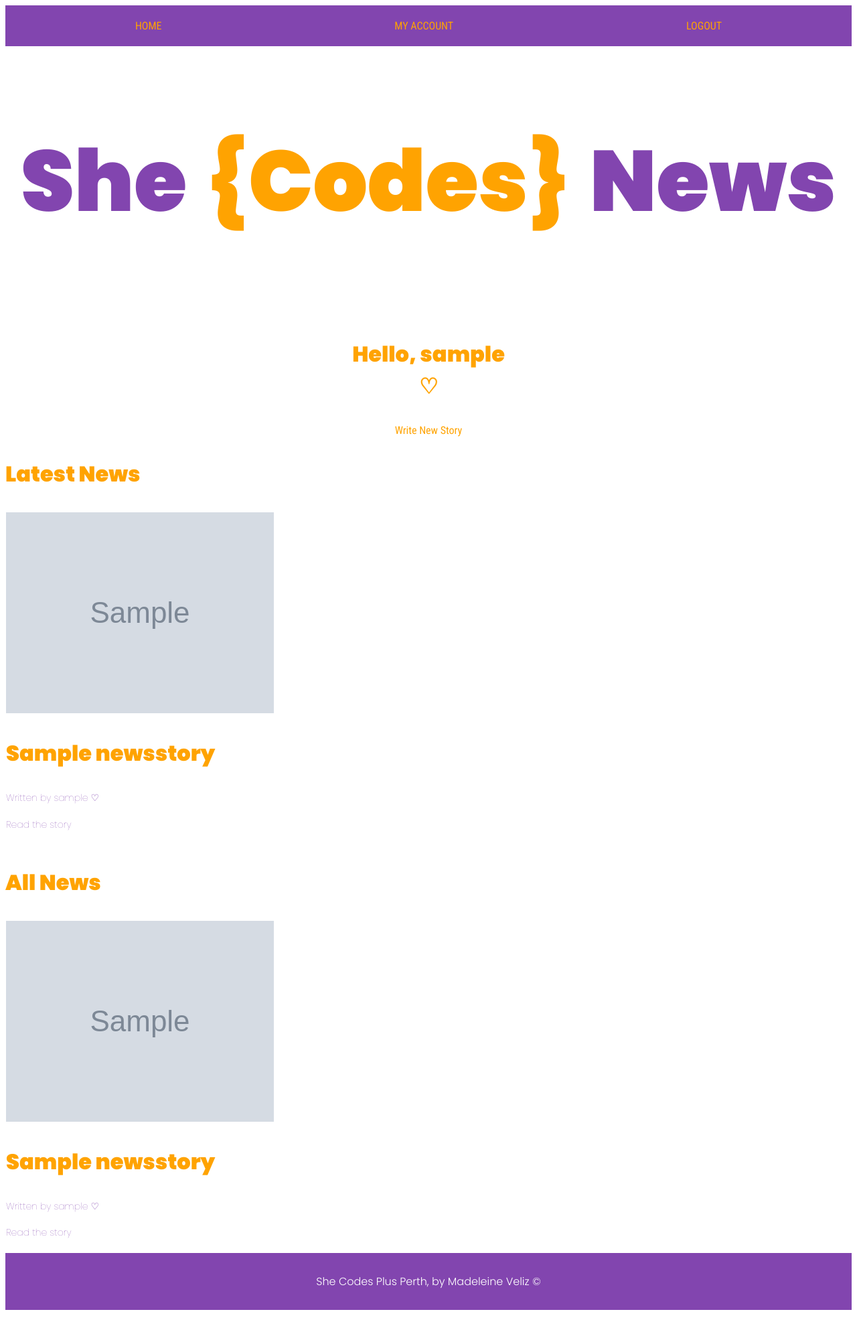
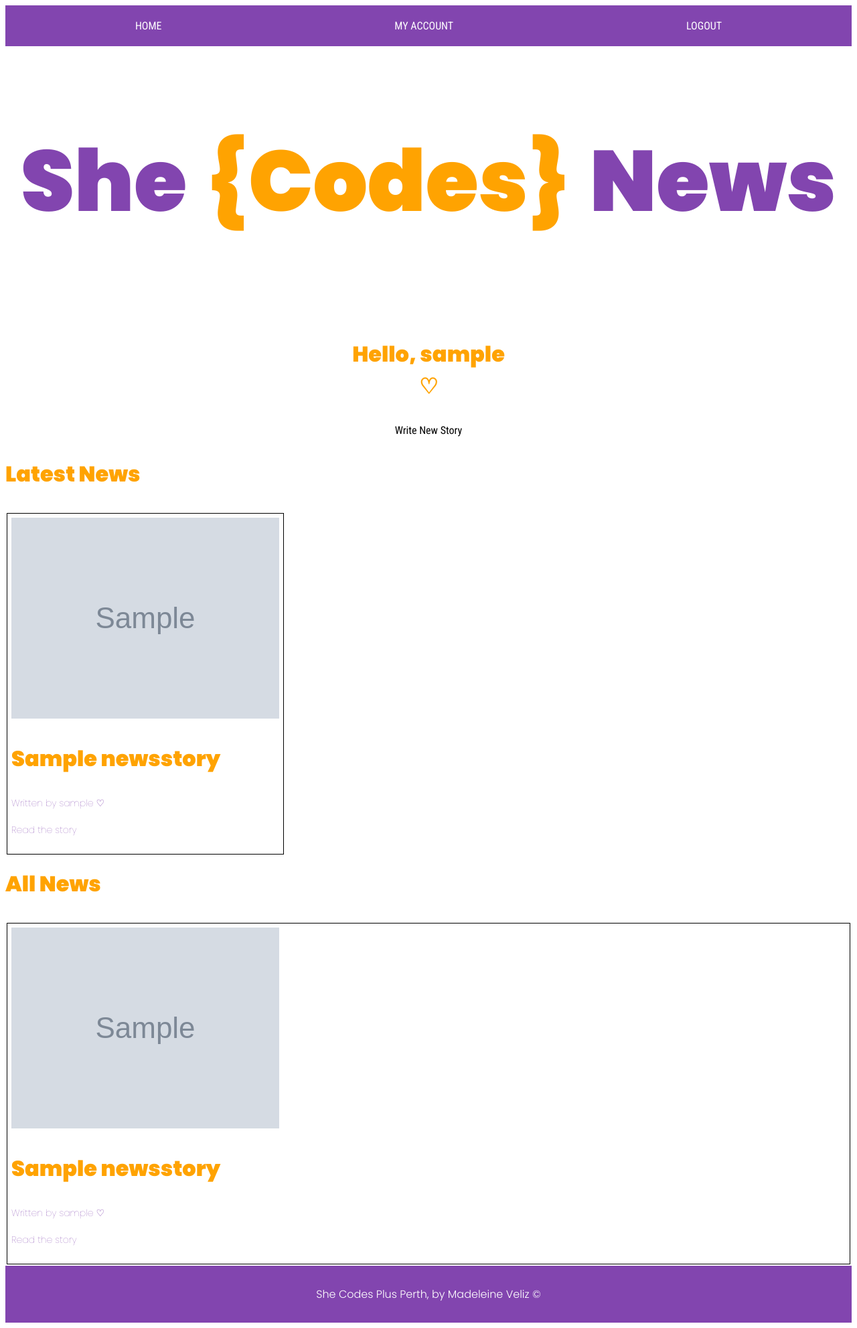
Before and after one commit to SheCodesAus/she-codes-django-news-project-madeleineveliz, a Django app: page /news/ in a window 1280 px wide. Shown: the whole page at 67% size. Before the commit the page ends 1956 px from the top, so only its background shows below. Run offline with Django 4.2, Linux system fonts and the light colour scheme; a user stored in the database is signed in; tables that the repository leaves empty hold one stand-in row (values such as "Sample post"); grey boxes marked "Sample" are stand-in pictures; parts of the project's set-up code (start-up, migrations or seed data) failed here and were passed over.

Commit message:
changed style.css

```diff
--- a/she_codes_news/news/static/news/styles.css
+++ b/she_codes_news/news/static/news/styles.css
@@ -2,9 +2,9 @@
     display: flex;
     flex-wrap: wrap;
     justify-content: space-between;
-    /* margin: 2px;
+    margin: 2px;
     border: 1px solid #000;
-    padding: 5px; */
+    padding: 5px;
 }
 
 .story-card img {
@@ -14,18 +14,18 @@
 }
 
 #latest-stories {
-    /* display: grid; */
-    /* grid-template-columns: 8ch auto; */
-    /* grid-template-rows: 1fr 1fr 1fr; */
-    /* gap: 1px 1px; */
-    /* grid-template-areas: "left-1 right-1" "left-1 right-2" "left-1 right-3"; */
-    /* max-height: 500px; */
+    display: grid;
+    grid-template-columns: 8ch auto;
+    grid-template-rows: 1fr 1fr 1fr;
+    gap: 1px 1px;
+    grid-template-areas: "left-1 right-1" "left-1 right-2" "left-1 right-3";
+    max-height: 500px;
     display: flex;
     flex-wrap: wrap;
     justify-content: space-between;
 }
 
-/* #story-card-1 {
+#story-card-1 {
     grid-area: left-1;
 }
 
@@ -48,9 +48,9 @@
     max-height: 120px;
     width: 100%;
     height: 100%;
-} */
+}
 
-/* #story-card-2 .story-card-text h3,
+#story-card-2 .story-card-text h3,
 #story-card-3 .story-card-text h3,
 #story-card-4 .story-card-text h3 {
     font-size: 16px;
@@ -60,15 +60,15 @@
 #story-card-3 .story-card-text h4,
 #story-card-4 .story-card-text h4 {
     font-size: 12px;
-} */
+}
 
-/* #story-card-2 img,
+#story-card-2 img,
 #story-card-3 img,
 #story-card-4 img {
     width: 33%;
     height: 100%;
     margin-right: 5px;
-} */
+}
 
 #all-stories {
     display: flex;
@@ -81,9 +81,9 @@
     flex-grow: 1;
 }
 
-/* #story-content {
+#story-content {
     text-align: justify;
-} */
+}
 
 #story-content img {
     float: right;
--- a/she_codes_news/static/styles.css
+++ b/she_codes_news/static/styles.css
@@ -81,15 +81,15 @@ a {
     font-weight: 400;
     margin: 1px;
     text-decoration: none;
-    color: #ffa301;
+    color: #fff;
     /* display: flex;
     align-items: center; */
 
 }
 
-/* #write-new {
+#write-new {
     color: #000;
-} */
+}
 
 /* a, p {
     font-family: monospace;
```
